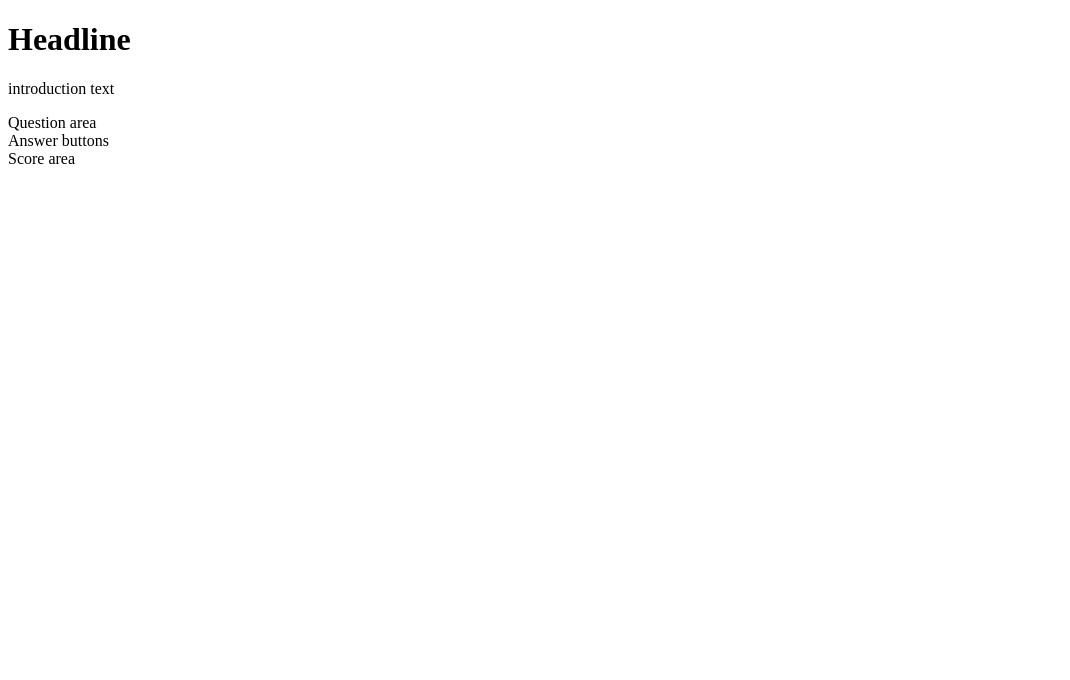
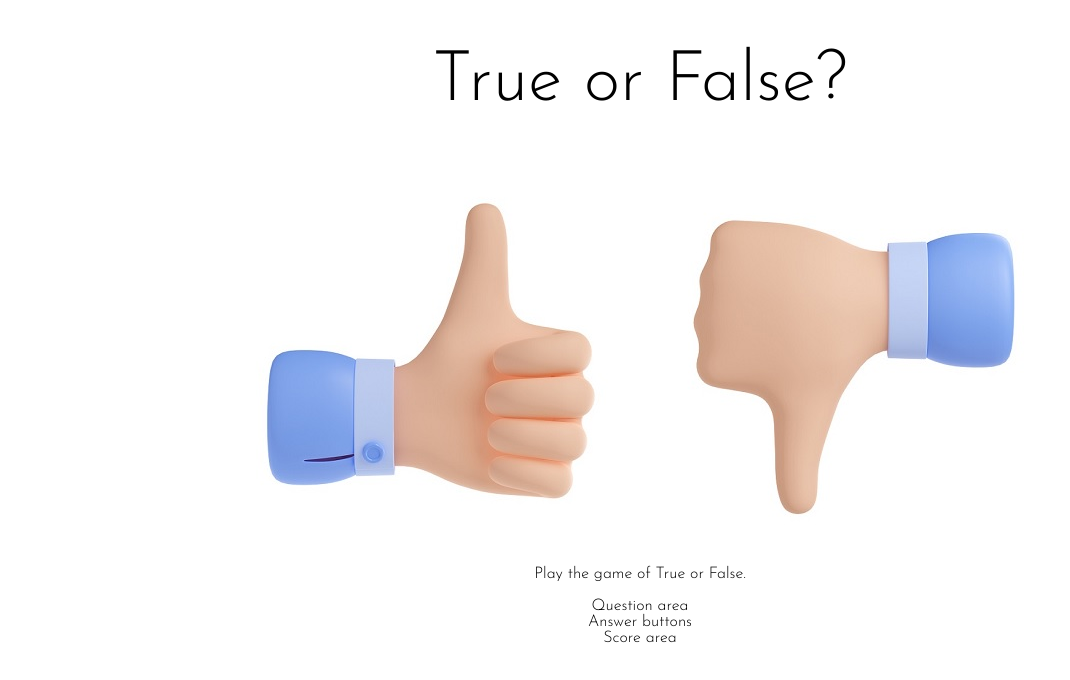
Before and after one commit to helenahagman/trueorfalse, a plain HTML site: page index.html in a window 1280 px wide. Shown: the whole page, without its empty margins (0-1070 px from the left). Drawn offline with Linux system fonts and the light colour scheme.

Commit message:
Add image and basic style to css and html

```diff
--- a/assets/css/style.css
+++ b/assets/css/style.css
@@ -0,0 +1,15 @@
+body {
+    background-color: white;
+    text-align: center;
+    font-family: 'Josefin Sans', sans-serif;
+}
+
+.heading {
+    text-align: center;
+    font-size: large;
+}
+
+h1 {
+    font-weight: 300;
+    font-size: 70px;
+}
--- a/index.html
+++ b/index.html
@@ -5,11 +5,15 @@
     <meta http-equiv="X-UA-Compatible" content="IE=edge">
     <meta name="viewport" content="width=device-width, initial-scale=1.0">
     <link rel="stylesheet" href="assets/css/style.css">
-    <title>Document</title>
+    <link rel="preconnect" href="https://fonts.googleapis.com">
+    <link rel="preconnect" href="https://fonts.gstatic.com" crossorigin>
+    <link href="https://fonts.googleapis.com/css2?family=Josefin+Sans:wght@300&display=swap" rel="stylesheet">
+    <title>True or False game</title>
 </head>
 <body>
-    <h1>Headline</h1>
-    <p>introduction text</p>
+    <h1>True or False?</h1>
+    <img class="logo" src="assets/images/thumbsupdown.jpg" alt="Thumbs">
+    <p>Play the game of True or False.</p>
 
     <div>Question area</div>
     <div>Answer buttons</div>
```
Also changed, not shown: assets/images/thumbsupdown.jpg (added).
